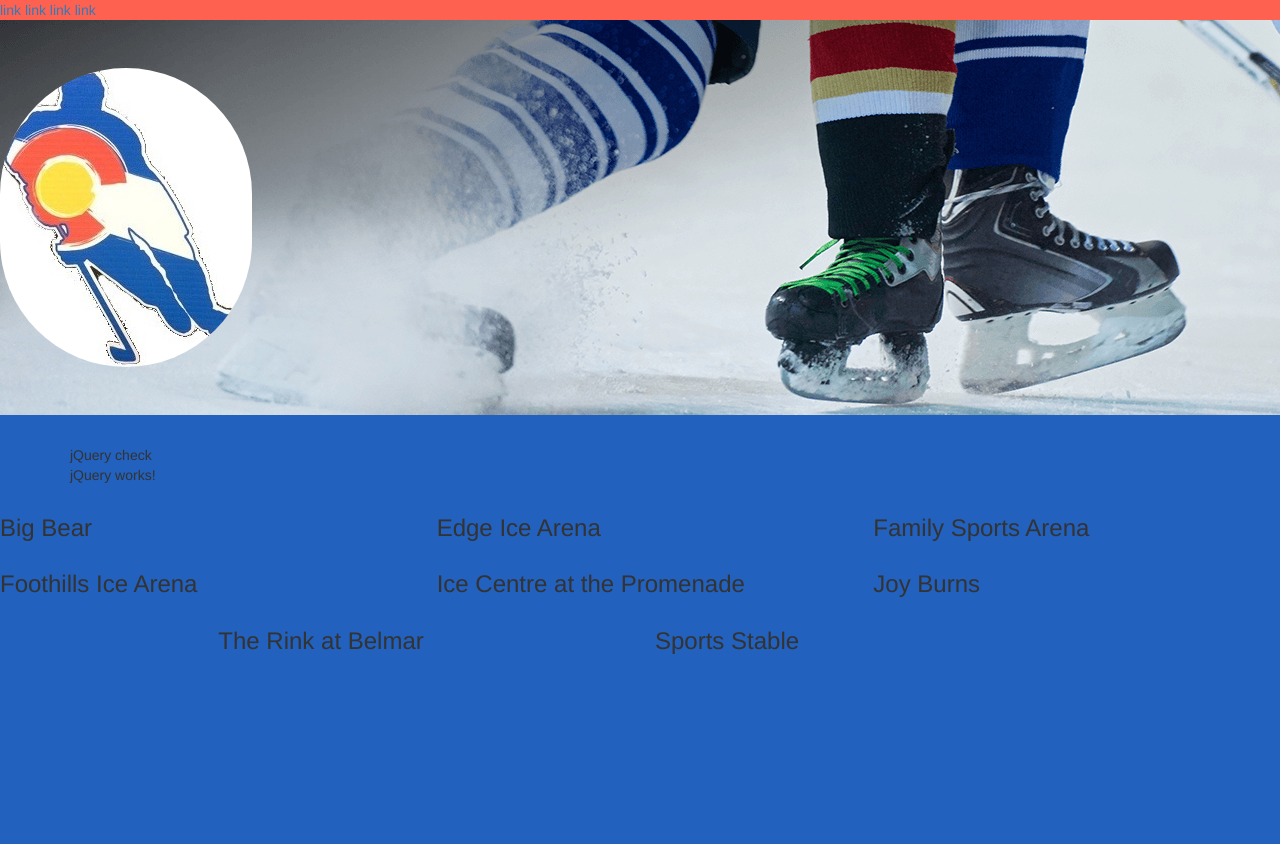
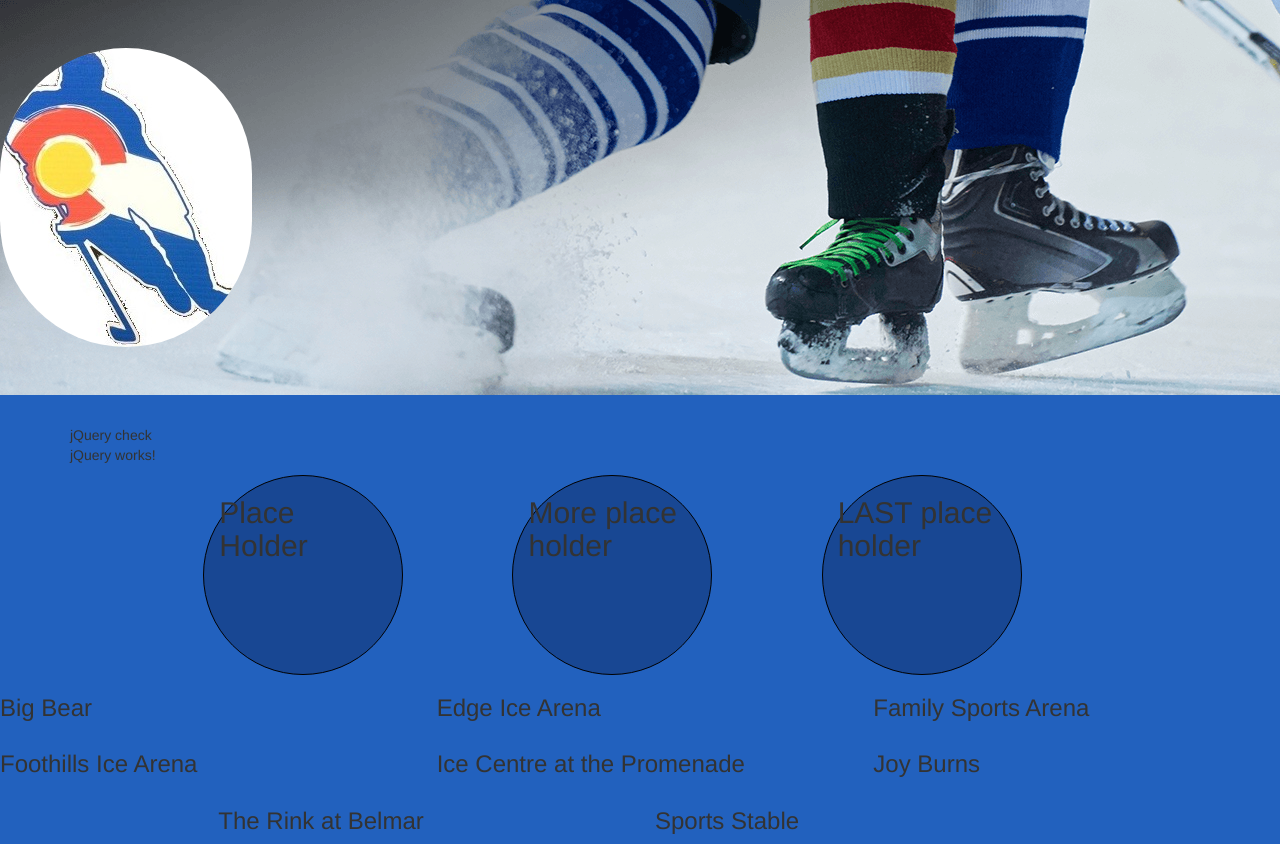
Before and after one commit to KevinExplosion/denverDropIn, a plain HTML site: page index.html in a window 1280 px wide. Before the commit the page ends 800 px from the top, so only its background shows below. Drawn offline with Linux system fonts and the light colour scheme.

Commit message:
Create circle buttons for ABOUT section.

```diff
--- a/css/styles.css
+++ b/css/styles.css
@@ -23,6 +23,14 @@ header {
   border-radius: 200px;
 }
 
+#navTab {
+  height: 200px;
+  width: 200px;
+  border-radius: 250px;
+  border: 1px solid black;
+  background-color: rgba(0, 13, 46, 0.3);
+}
+
 .rinkList {
   background-color: #2261be;
 }
--- a/index.html
+++ b/index.html
@@ -13,13 +13,6 @@
 </head>
 <body>
 
-<header>
-  <a href="#">link</a>
-  <a href="#">link</a>
-  <a href="#">link</a>
-  <a href="#">link</a>
-</header>
-
 <div class="allContent">
   <div class="jumbotron">
     <img class="logo" src="assets/coloradoHockeyPlayer.png" alt="silhoutte of hockey player with Colorado inside of it">
@@ -30,6 +23,33 @@
     <p class="jQueryCheck">jQuery check</p>
   </div><!--closes the .container div-->
 
+  <div class="information">
+    <div class="row">
+      <div class="col-md-2">
+      </div>
+
+      <div class="col-md-2" id="navTab">
+        <h2>Place Holder</h2>
+      </div><!--closes first col-->
+
+      <div class="col-md-1">
+      </div>
+
+      <div class="col-md-2" id="navTab">
+        <h2>More place holder</h2>
+      </div>
+
+      <div class="col-md-1">
+      </div>
+
+      <div class="col-md-2" id="navTab">
+        <h2>LAST place holder</h2>
+      </div>
+
+      <div class="col-md-2">
+      </div>
+    </div><!--closes .information row-->
+  </div><!--closes .information div-->
 
   <div class="rinkList">
     <div class="row">
```
